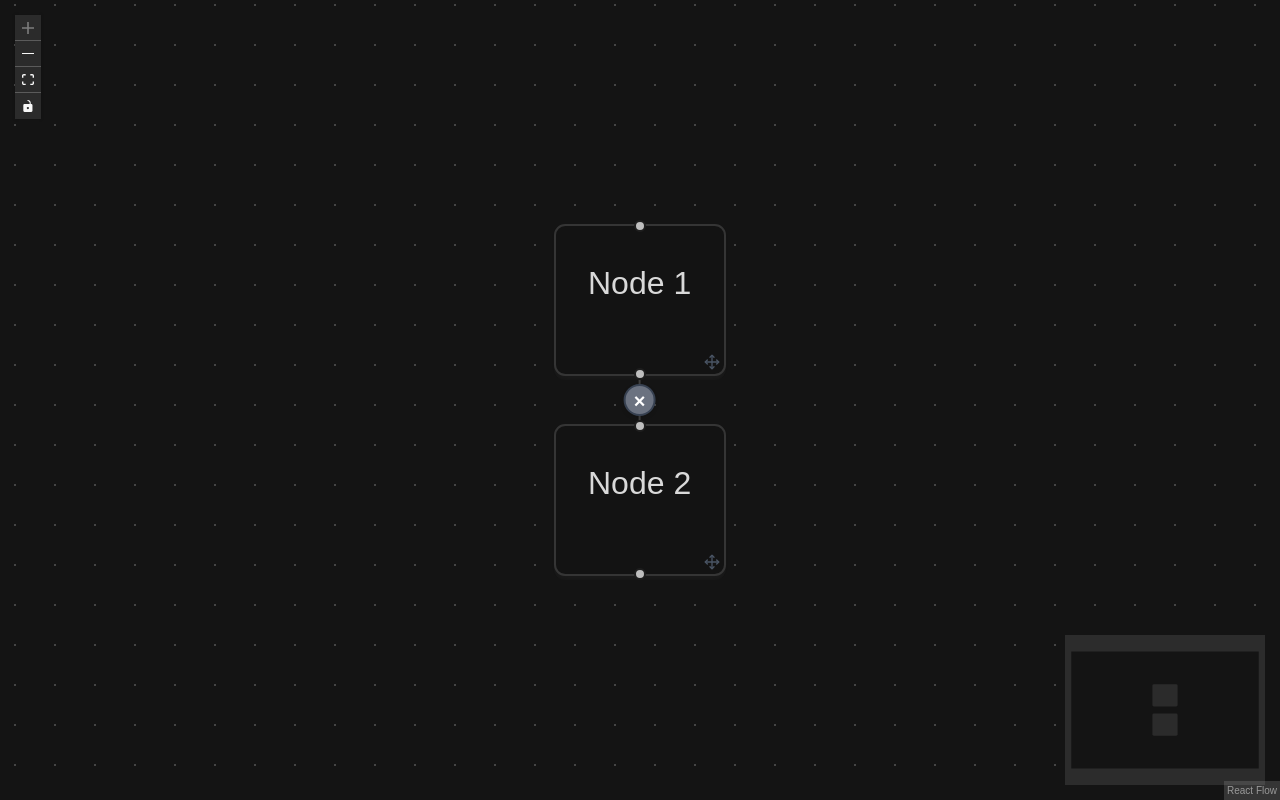
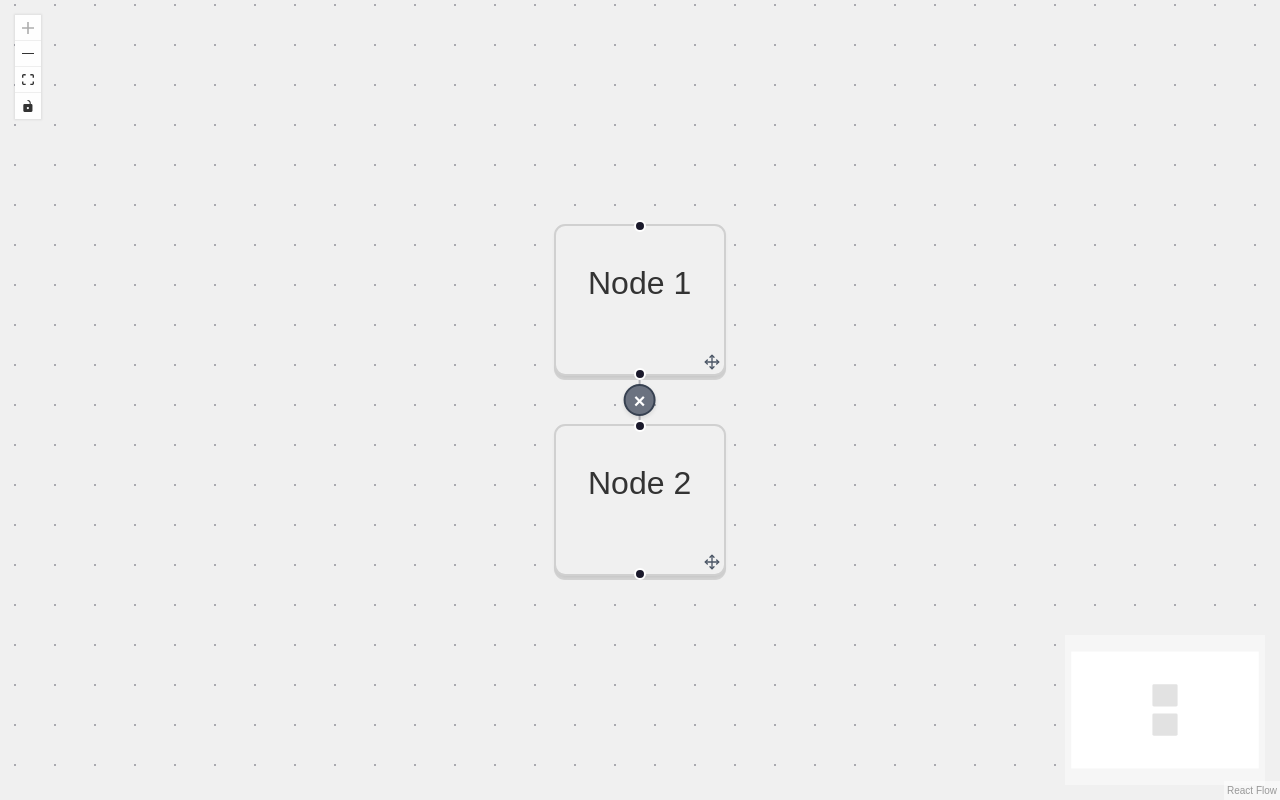
Before and after one commit to arcceus/cat-with-h, a Next.js app: page /canvas in a window 1280 px wide. Built offline with nearby package versions, Linux system fonts and the light colour scheme.

Commit message:
hydration

```diff
--- a/app/canvas/page.tsx
+++ b/app/canvas/page.tsx
@@ -113,7 +113,7 @@ function CanvasInner() {
         edges={edges}
         onNodesChange={onNodesChange}
         onEdgesChange={onEdgesChange}
-        colorMode="dark"
+        colorMode={colorMode}
         onConnect={onConnect}
         onNodeContextMenu={onNodeContextMenu}
         onPaneClick={onPaneClick}
--- a/app/layout.tsx
+++ b/app/layout.tsx
@@ -1,8 +1,10 @@
+
 import type { Metadata } from "next";
 import { Geist, Geist_Mono } from "next/font/google";
 import "./globals.css";
 import { ThemeProvider } from "next-themes"
 import { ReactScan } from "../components/ReactScan"
+import Providers from "./themeProvider";
 
 const geistSans = Geist({
   variable: "--font-geist-sans",
@@ -24,15 +26,16 @@ export default function RootLayout({
 }: Readonly<{
   children: React.ReactNode;
 }>) {
+
   return (
     <html lang="en">
       <body
         className={`${geistSans.variable} ${geistMono.variable} antialiased`}
       >
-        <ThemeProvider attribute="class" defaultTheme="system" enableSystem>
-        <ReactScan/>
-         {children}
-        </ThemeProvider>
+        <Providers>
+          {children}
+          <ReactScan/>
+        </Providers>
       </body>
     </html>
   );
--- /dev/null
+++ b/app/themeProvider.tsx
@@ -0,0 +1,18 @@
+"use client";
+
+import { ThemeProvider } from "next-themes";
+import { useState, useEffect } from "react";
+
+export default function Providers({ children }: { children: React.ReactNode }) {
+  const [mounted, setMounted] = useState(false);
+
+  useEffect(() => {
+    setMounted(true);
+  }, []);
+
+  if (!mounted) {
+    return <>{children}</>; // Render children without ThemeProvider during SSR
+  }
+
+  return <ThemeProvider attribute="class">{children}</ThemeProvider>; // Wrap children with ThemeProvider after mount
+}
```
